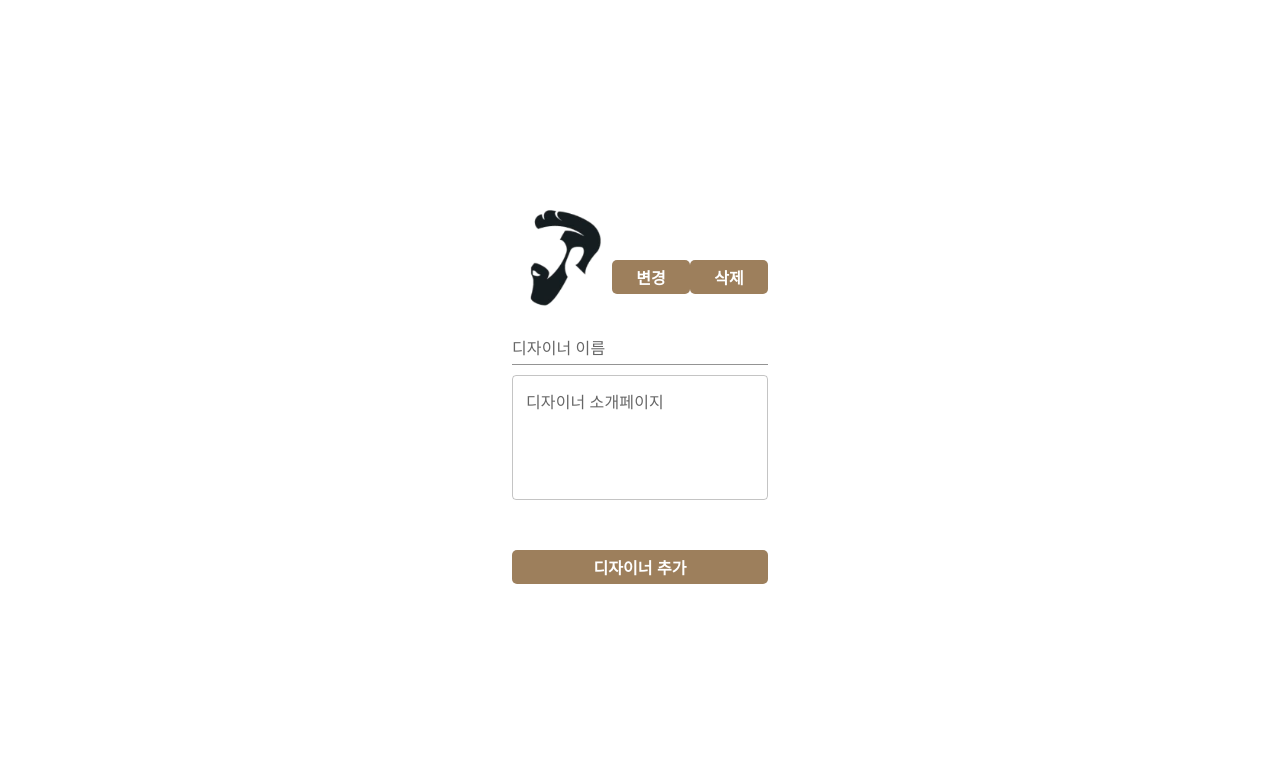
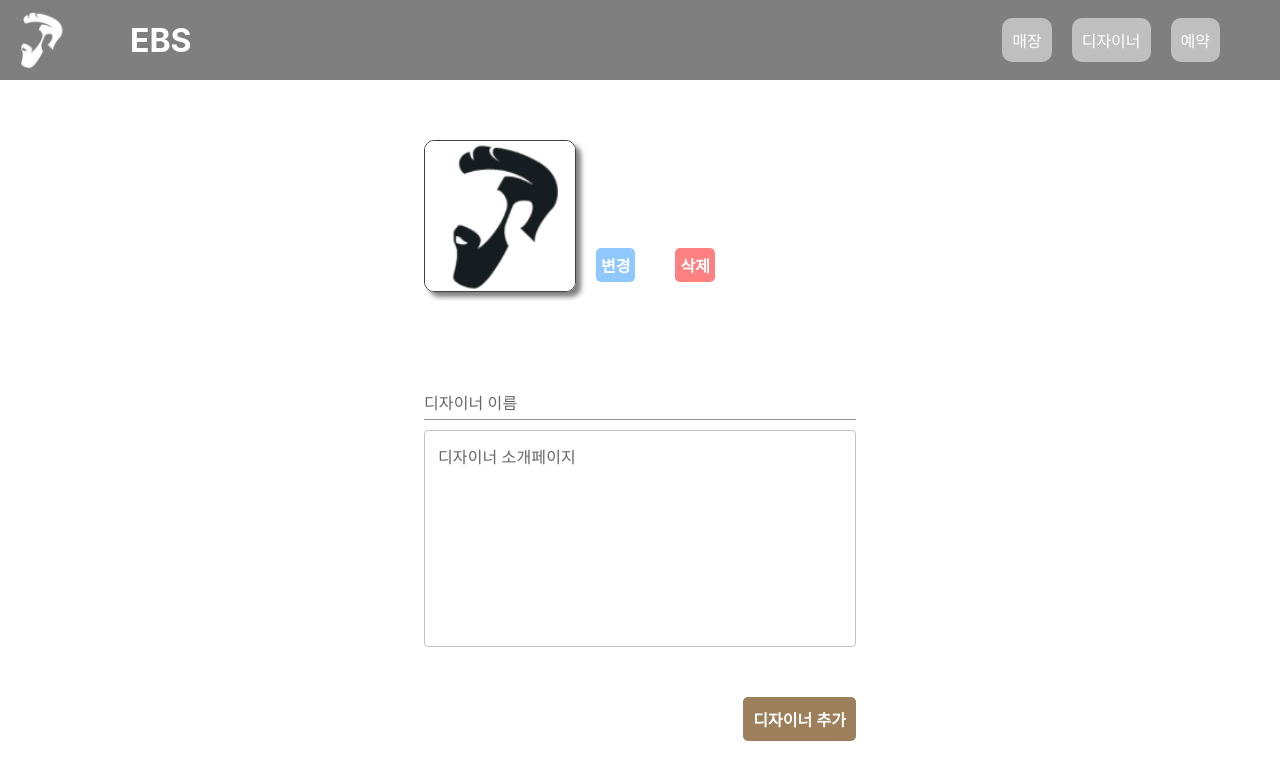
Before and after one commit to ris2131/ssafyEBSMirror, a React (Create React App) app in the folder business-fe/: page /designer/add in a window 1280 px wide. Shown: the top 780 px of the page. Built offline with nearby package versions, Linux system fonts and the light colour scheme.

Commit message:
Feat: 디자이너 목록 조회 및 추가 페이지 구현

```diff
--- a/business-fe/src/App.css
+++ b/business-fe/src/App.css
@@ -1,5 +1,12 @@
 .App {
   text-align: center;
+  align-items: stretch;
+  display: flex;
+  flex-direction: column;
+  justify-content: flex-start;
+  margin: 0;
+  min-height: 100vh;
+  position: relative;
 }
 
 .App-logo {
--- a/business-fe/src/pages/Designer/Designer.js
+++ b/business-fe/src/pages/Designer/Designer.js
@@ -1,8 +1,162 @@
-const DesignerAdd = () =>{
+// import React from "react";
+
+import NavBar from "../../components/NavBar";
+import styled from "styled-components";
+
+import {getDesigner} from "../../redux/DesignerSlice";
+import {useDispatch, useSelector} from "react-redux";
+import {useEffect} from "react";
+import {getinfo} from "../../redux/InfoSlice";
+import {useNavigate} from "react-router-dom";
+
+const DesignerMain = styled.main`
+  display: flex;
+  flex: 1;
+  flex-direction: column;
+  justify-content: flex-start;
+  padding: 20px 100px;
+`;
+
+const HeadDiv = styled.div`
+  display: flex;
+  flex-direction: row;
+  justify-content: space-between;
+  margin: 0 10px 10px 10px;
+  user-select: none;
+`;
+
+const TitleDiv = styled.div`
+  font-size: 40px;
+`;
+
+const AddButton = styled.button`
+  background-color: #1e90ff7f;
+  color: #ffffff;
+  border: none;
+  border-radius: 10px;
+  box-shadow: #3f3f3f 5px 5px 10px;
+  padding: 20px;
+  font-size: 16px;
+  font-weight: bold;
+  transition-duration: 100ms;
+
+  &:hover {
+    background-color: #1e90ff;
+    transition-duration: 100ms;
+  }
+`;
+
+const DesignerDiv = styled.div`
+  user-select: none;
+  display: flex;
+  flex-direction: row;
+  background-color: #7f7f7f;
+  border-radius: 10px;
+  padding: 20px;
+  align-items: center;
+  margin: 10px 10px 25px 10px;
+  box-shadow: #3f3f3f 5px 5px 10px;
+`;
+
+const ProfileDiv = styled.div`
+  height: 150px;
+`;
+
+const ProfileImg = styled.img`
+  height: 150px;
+  width: auto;
+  max-width: 150px;
+  border-radius: 10px;
+`;
+
+const DescriptionDiv = styled.div`
+  margin-left: 50px;
+  background-color: #ffffff;
+  border-radius: 10px;
+  height: 150px;
+  flex: 1;
+  position: relative;
+  text-align: left;
+`;
+
+const DesignerNameDiv = styled.div`
+  font-size: 24px;
+  margin: 10px;
+`;
+
+const DesignerDescDiv = styled.div`
+  font-size: 16px;
+  margin-left: 10px;
+`;
+
+const EditButton = styled.button`
+  width: 100px;
+  right: 0;
+  top: 0;
+  background-color: #1e90ff7f;
+  border: none;
+  border-radius: 10px;
+  color: #ffffff;
+  font-size: 16px;
+  margin: 10px;
+  padding: 10px;
+  position: absolute;
+  text-align: center;
+  transition-duration: 100ms;
+  //display: none !important;
+
+  &:hover {
+    background-color: #1e90ff;
+    transition-duration: 100ms;
+  }
+`;
+
+const Designer = () => {
+  const navigate = useNavigate();
+
+  const dispatch = useDispatch();
+
+  useEffect(() => {
+    dispatch(getDesigner());
+    dispatch(getinfo());
+  }, [dispatch]);
+
+  const hairshopName = useSelector((state) => state.info.profile["name"]);
+  const designerList = useSelector((state) => state.designer.designers);
+
+  const addDesigner = () => {
+    navigate("/designer/add");
+  };
+
   return (
-    <>
-      디자이너 페이지
+      <>
+      <NavBar></NavBar>
+      <DesignerMain>
+        <HeadDiv>
+          <TitleDiv>{hairshopName}의 디자이너</TitleDiv>
+          <AddButton onClick={addDesigner}>디자이너 추가</AddButton>
+        </HeadDiv>
+        {
+          designerList.length ? (
+            designerList.map((designer) => {
+              return (
+                <DesignerDiv>
+                  <ProfileDiv>
+                    <ProfileImg src={designer["photo"]}></ProfileImg>
+                  </ProfileDiv>
+                  <DescriptionDiv>
+                    <DesignerNameDiv>{designer["name"]}</DesignerNameDiv>
+                    <DesignerDescDiv>{designer["description"]}</DesignerDescDiv>
+                    <EditButton>편집</EditButton>
+                  </DescriptionDiv>
+                </DesignerDiv>
+              );
+            })
+          ) : <div>등록된 디자이너가 없습니다.</div>
+        }
+      </DesignerMain>
     </>
   );
-};
-export default DesignerAdd;
+}
+
+export default Designer;
--- a/business-fe/src/pages/Designer/DesignerAdd.js
+++ b/business-fe/src/pages/Designer/DesignerAdd.js
@@ -1,35 +1,89 @@
 import styled from "styled-components";
 import TextField from "@mui/material/TextField";
 
+import Swal from "sweetalert2";
+
+import {useState} from "react";
+import {useDispatch} from "react-redux";
+import {useNavigate} from "react-router-dom";
+import {addDesigner} from "../../redux/DesignerSlice";
+import NavBar from "../../components/NavBar";
 
 import testImage from '../../assets/Logo.png'
 
-import Swal from "sweetalert2";
+const DesignerMain = styled.main`
+  display: flex;
+  flex: 1;
+  flex-direction: column;
+  justify-content: center;
+  padding: 20px 100px;
+  align-items: center;
+`;
 
-import { useState, useEffect, useCallback } from "react";
-import { useDispatch, useSelector } from "react-redux";
-import {useNavigate} from "react-router-dom";
-import { addDesigner } from "../../redux/DesignerSlice";
-
-
-const DesignerAddBox = styled.div`
+const DesignerSection = styled.section`
+  @media screen and (max-width: 1000px) {
+    width: 60%;
+  }
+  width: 40%;
   display: flex;
   flex-direction: column;
   justify-content: center;
   align-items: center;
-  height: 100vh;
+  flex: 1;
+  //background-color: #cfcfcf;
+  padding: 40px;
+  //box-shadow: #3f3f3f 10px 10px 5px;
+`;
+
+const ProfileDiv = styled.div`
+  width: 100%;
+  display: flex;
+  align-items: end;
+  margin-bottom: 80px;
+`;
+
+const TestImg = styled.img`
+  width: 150px;
+  height: 150px;
+  border: solid 1px #3f3f3f;
+  border-radius: 10px;
+  box-shadow: #7f7f7f 5px 5px 5px;
+  user-select: none;
+`;
+
+const ImgButton = styled.button`
+  border-radius: 5px;
+  color: white;
+  border: none;
+  padding: 5px;
+  margin: 10px 20px;
+  font-size: 16px;
+  font-weight: bold;
+  cursor: pointer;
+
+  &.edit {
+    background-color: #1e90ff7f;
+  }
+
+  &.delete {
+    background-color: #ff00007f;
+  }
 `;
 
 const FlexInputDiv = styled.div`
-    @media screen and (max-width: 1000px) {
-      width: 45vw;
-    }
+  width: 100%;
   display: flex;
   justify-content: space-between;
   align-items: center;
-    width: 20vw;
   margin-bottom: 10px;
-    cursor: pointer;
+`;
+
+const ButtonDiv = styled.div`
+  width: 100%;
+  display: flex;
+  justify-content: flex-end;
+  align-items: center;
+  margin-bottom: 10px;
 `;
 
 const SButton = styled.button`
@@ -37,21 +91,16 @@ const FlexInputDiv = styled.div`
   color: white;
   border: none;
   background-color: #9D7F5C;
-  padding: 5px;
+  padding: 10px;
   margin-top: 40px;
-  width: 20vw;
   font-size: 16px;
   font-weight: bold;
   cursor: pointer;
 `;
-const TestImg = styled.img`
-  width: 100px;
-  height: 100px;
-`;
 
-const DesignerAdd = () =>{
-  const[name, setName] = useState("");
-  const[description, setDescription] = useState("");
+const DesignerAdd = () => {
+  const [name, setName] = useState("");
+  const [description, setDescription] = useState("");
 
   const dispatch = useDispatch();
 
@@ -62,31 +111,33 @@ const DesignerAdd = () =>{
       name,
       description,
     };
-    if(name ===""){
-      Swal.fire({ icon: "error", title: "디자이너 이름을 확인해주세요." });
+    if (name === "") {
+      Swal.fire({icon: "error", title: "디자이너 이름을 확인해주세요."});
       return;
     }
     dispatch(addDesigner(data))
       .unwrap()
-      .then(Swal.fire({ icon: "success", title: "디자이너 추가되었습니다." }))
+      .then(Swal.fire({icon: "success", title: "디자이너 추가되었습니다."}))
       .then(() => navigate("/designer"))
       .catch(() => {
-        Swal.fire({ icon: "error", title: "정보를 확인해주세요" });
+        Swal.fire({icon: "error", title: "정보를 확인해주세요"});
       });
   };
 
   return (
-    <DesignerAddBox>
-
-      <FlexInputDiv>
+    <>
+      <NavBar></NavBar>
+      <DesignerMain>
+        <DesignerSection>
+          <ProfileDiv>
             <TestImg src={testImage}/>
-        <SButton>
+            <ImgButton className={"edit"}>
               변경
-        </SButton>
-        <SButton>
+            </ImgButton>
+            <ImgButton className={"delete"}>
               삭제
-        </SButton>
-      </FlexInputDiv>
+            </ImgButton>
+          </ProfileDiv>
           <FlexInputDiv>
             <TextField
               fullWidth
@@ -103,17 +154,19 @@ const DesignerAdd = () =>{
               label="디자이너 소개페이지"
               type="text"
               multiline
-        rows={4}
+              rows={8}
               value={description}
               onChange={(e) => setDescription(e.target.value)}
             />
           </FlexInputDiv>
-      <FlexInputDiv>
+          <ButtonDiv>
             <SButton onClick={handleSubmit}>
               디자이너 추가
             </SButton>
-      </FlexInputDiv>
-    </DesignerAddBox>
+          </ButtonDiv>
+        </DesignerSection>
+      </DesignerMain>
+    </>
   );
 };
 export default DesignerAdd;
--- a/business-fe/src/redux/DesignerSlice.js
+++ b/business-fe/src/redux/DesignerSlice.js
@@ -3,8 +3,20 @@ import { designerApi } from "../shared/designerApi.js";
 // import { imgApi } from "../shared/imgApi";
 
 const initialState = {
+  designers: []
+};
 
-};
+export const getDesigner = createAsyncThunk(
+  "DesignerSlice/designer",
+  async (data, { rejectWithValue }) => {
+    try {
+      const res = await designerApi.getDesigner();
+      return res.data;
+    } catch (err) {
+      return rejectWithValue(err.response);
+    }
+  }
+);
 
 export const addDesigner = createAsyncThunk(
   "DesignerSlice/add-designer",
@@ -31,7 +43,9 @@ const DesignerSlice = createSlice({
     },
   },
   extraReducers: {
-
+    [getDesigner.fulfilled]: (state, action) => {
+      state.designers = action.payload.data;
+    },
   },
 });
 
--- a/business-fe/src/shared/designerApi.js
+++ b/business-fe/src/shared/designerApi.js
@@ -5,4 +5,6 @@ export const designerApi = {
   //디자이너 추가.
   addDesigner: (data) => axios.post("manage/designers",data),
 
+  //디자이너 목록 조회
+  getDesigner: () => axios.get("manage/designers"),
 };
```
Lines whose indentation alone changed are shown as unchanged.
